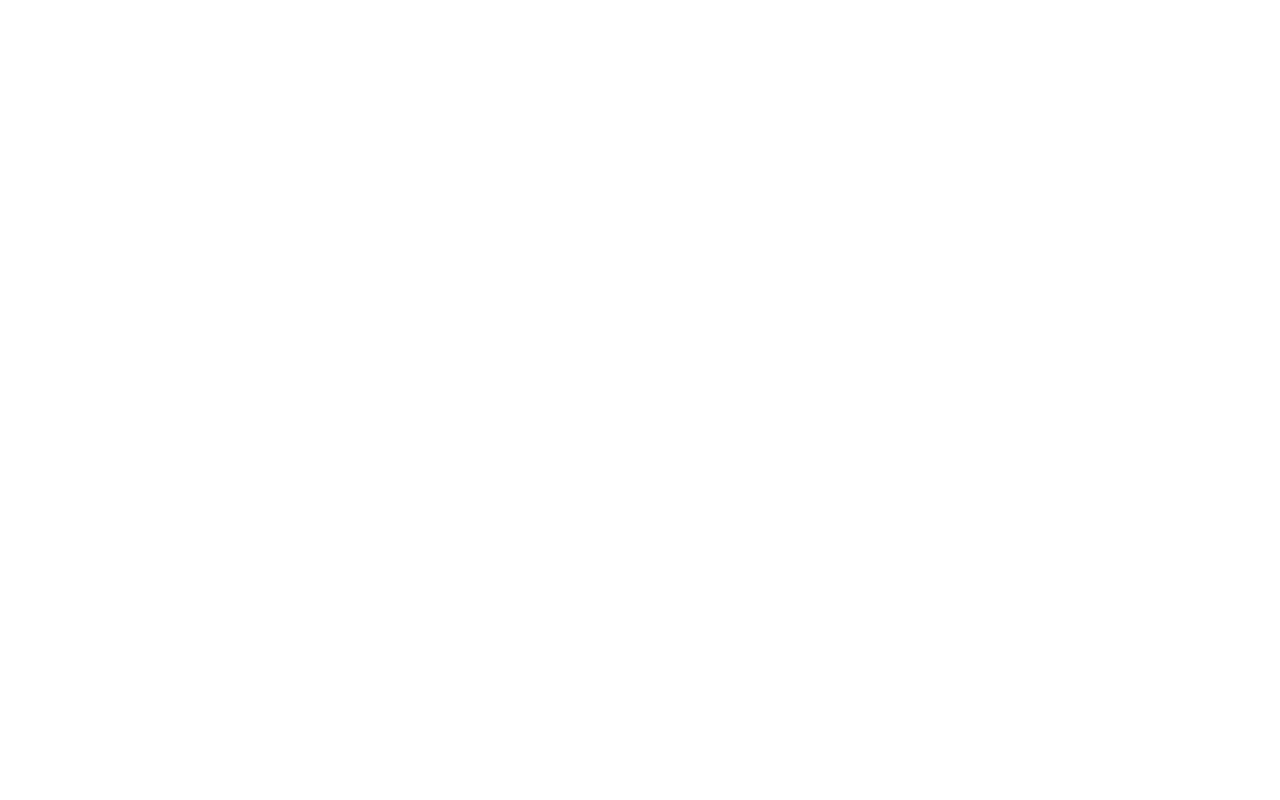
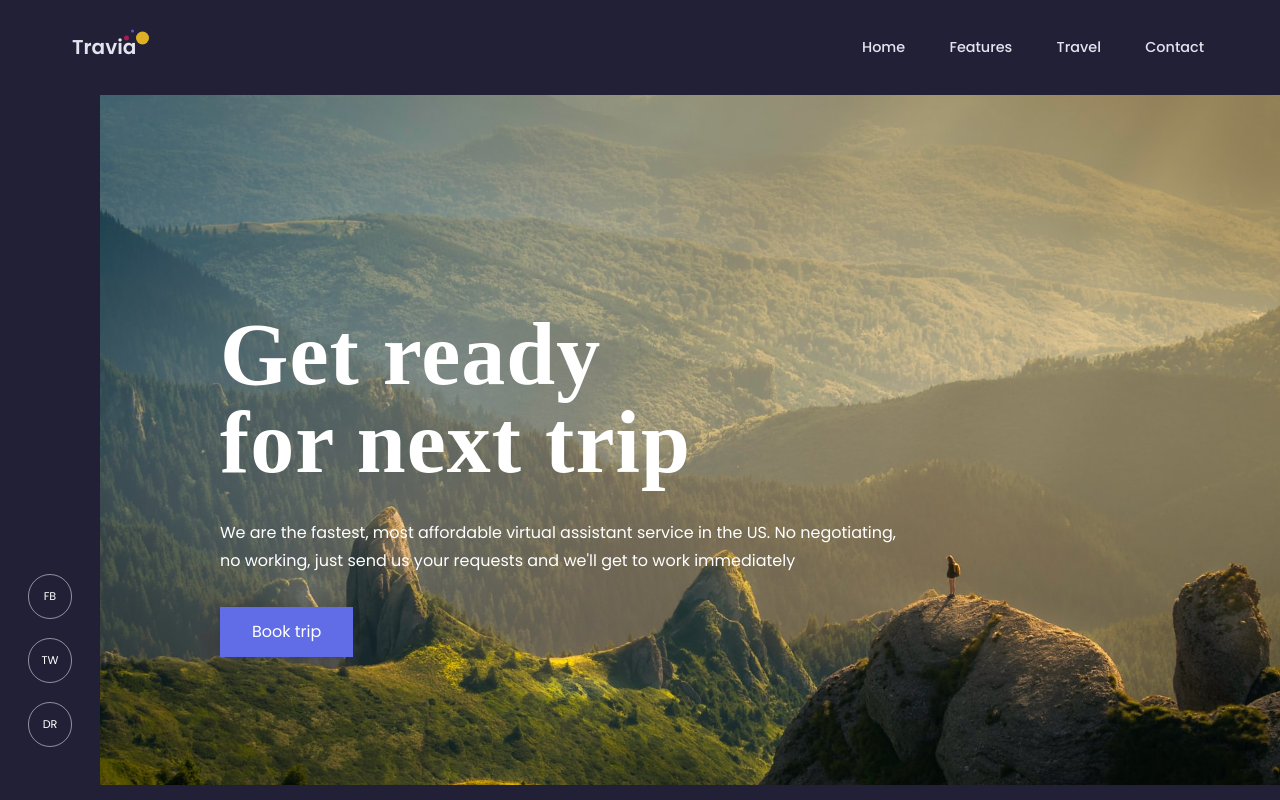
Before and after one commit to damien-hl/travia, a website built with Vite: page index.html in a window 1280 px wide. Built offline with nearby package versions, Linux system fonts and the light colour scheme; a web font is replaced by a local one.

Commit message:
Created header with responsive menu; Created responsive banner section

```diff
--- /dev/null
+++ b/assets/js/Menu.js
@@ -0,0 +1,57 @@
+export class Menu {
+
+  constructor() {
+    this.app = document.getElementById('app');
+    this.openButton = document.getElementById('nav-toggle-open');
+    this.closeButton = document.getElementById('nav-toggle-close');
+    this.navMenu = document.getElementById('nav-menu');
+    this.mobileMql = matchMedia('(max-width: 991.98px)');
+
+    this.setup();
+  }
+
+  setup() {
+    this.openButton.addEventListener('click', this.onClick.bind(this));
+    this.closeButton.addEventListener('click', this.onClick.bind(this));
+  }
+
+  addOffClick(event, callback) {
+    const offClick = e => {
+      if (e !== event) {
+        callback({ open: false });
+        this.mobileMql.removeEventListener('change', offClick);
+        document.removeEventListener('click', offClick);
+      }
+    }
+    this.mobileMql.addEventListener('change', offClick);
+    document.addEventListener('click', offClick);
+  }
+
+  onClick(event) {
+    const toggleMenu = ({ open = false }) => {
+      if (open) {
+        document.body.classList.add('no-scroll');
+        this.navMenu.setAttribute('aria-expanded', 'true');
+
+        setTimeout(() => {
+          this.app.classList.add('open');
+        }, 25);
+
+      } else {
+        this.app.classList.remove('open')
+
+        setTimeout(() => {
+          this.navMenu.setAttribute('aria-expanded', 'false');
+          document.body.classList.remove('no-scroll')
+        }, 500);
+
+      }
+    }
+
+    if (!this.app.classList.contains('open')) {
+      toggleMenu({ open: true })
+      this.addOffClick(event, toggleMenu);
+    }
+  }
+
+}
--- /dev/null
+++ b/assets/scss/base/_base.scss
@@ -0,0 +1,33 @@
+body {
+  font-family: $font-family-sans-serif;
+  background-color: $body-bg;
+  font-size: 16px;
+  color: $body-color;
+  box-sizing: border-box;
+}
+
+body.no-scroll {
+  overflow: hidden;
+}
+
+*, *::before, *::after {
+  box-sizing: inherit;
+}
+
+a {
+  text-decoration: inherit;
+  color: inherit;
+
+  &:focus {
+    outline: none;
+    border: initial;
+  }
+}
+
+button {
+  background-color: $primary;
+  border: none;
+  box-shadow: 0 0 20px rgba(0,0,0,0.20);
+  color: inherit;
+  cursor: pointer;
+}
--- /dev/null
+++ b/assets/scss/components/_banner.scss
@@ -0,0 +1,126 @@
+section.banner {
+  min-height: 690px;
+  height: 70vh;
+  display: flex;
+  background-image: url("../images/david-marcu-78A265wPiO4-unsplash.jpg");
+  background-size: cover;
+  background-repeat: no-repeat;
+
+  @media (min-width: 992px) {
+    background-position: left 100px center;
+  }
+
+  @media (min-width: 576px) and (max-width: 991.98px) {
+    background-position: left 75px center;
+  }
+
+  @media (max-width: 575.98px) {
+    flex-direction: column-reverse;
+    background-position: left 0% center;
+  }
+
+  .banner-social {
+    padding-bottom: 1.2rem;
+    align-self: flex-end;
+    flex: 0 0 100px;
+
+    @media (min-width: 576px) and (max-width: 991.98px) {
+      flex: 0 0 75px;
+    }
+
+    @media (max-width: 575.98px) {
+      padding: 1rem 0.5rem;
+      align-self: center;
+      flex: 0 0 auto;
+      display: flex;
+    }
+
+    .social-link {
+      margin: 1.2rem auto;
+      display: flex;
+      justify-content: center;
+      align-items: center;
+      width: 2.8rem;
+      height: 2.8rem;
+      border: 1px solid rgba(255, 255, 255, 0.5);
+      border-radius: 50%;
+      font-size: 0.7rem;
+      text-transform: uppercase;
+      line-height: 1;
+      transition: background-color 500ms ease, border-color 500ms ease;
+
+      &:focus {
+        background-color: darken($primary, 2.5);
+        border-color: $primary;
+      }
+
+      &:hover {
+        background-color: $primary;
+        border-color: $primary;
+      }
+
+      @media (max-width: 575.98px) {
+        margin: 0 0.5rem;
+      }
+    }
+  }
+
+  .banner-hero {
+    margin-top: auto;
+    padding: 0 0 8rem 120px;
+    flex: 1 1 auto;
+
+    @media (min-width: 576px) and (max-width: 991.98px) {
+      padding: 0 4rem 8rem;
+    }
+
+    @media (max-width: 575.98px) {
+      margin-top: 0;
+      padding: 0 1rem;
+      align-self: center;
+      display: flex;
+      flex-direction: column;
+      justify-content: center;
+    }
+
+    h1.title {
+      margin: 0 0 2rem;
+      max-width: 480px;
+      font-family: $font-family-serif;
+      font-size: 5.5rem;
+      line-height: 1;
+      letter-spacing: 1px;
+
+      @media (max-width: 575.98px) {
+        font-size: 4.5rem;
+      }
+    }
+
+    p.subtitle {
+      margin-bottom: 2rem;
+      max-width: 680px;
+      font-size: 1rem;
+      line-height: 1.75rem;
+
+      @media (max-width: 575.98px) {
+        font-size: 0.9rem;
+        line-height: 1.5rem;
+      }
+    }
+
+    button.cta {
+      padding: 1rem 2rem;
+      white-space: nowrap;
+      font-size: 1rem;
+      transition: background-color 200ms ease;
+
+      &:focus {
+        background-color: darken($primary, 2.5);
+      }
+
+      &:hover {
+        background-color: darken($primary, 5);
+      }
+    }
+  }
+}
--- /dev/null
+++ b/assets/scss/components/_header.scss
@@ -0,0 +1,253 @@
+#app {
+  &::before {
+    content: "";
+    display: none;
+    position: fixed;
+    top: 0;
+    bottom: 0;
+    right: 0;
+    left: 0;
+    z-index: -1;
+    background-color: black;
+    opacity: 0;
+    transition: opacity 500ms;
+
+    @media (max-width: 991.98px) {
+     display: block;
+    }
+  }
+
+  &.open {
+    &::before {
+      z-index: 1950;
+      opacity: 0.25;
+    }
+
+    nav.nav-menu {
+      transform: translate3d(0, 0, 0);
+    }
+  }
+}
+
+header.app-header {
+  margin: 0 auto;
+  padding: 1.25rem 1rem;
+  max-width: 1200px;
+  position: relative;
+  display: flex;
+  align-items: center;
+  justify-content: space-between;
+  color: #e4e4f0;
+
+  @media (min-width: 576px) and (max-width: 991.98px) {
+    padding: 0.75rem 1rem;
+  }
+
+  @media (max-width: 575.98px) {
+    padding: 0.5rem;
+  }
+
+  a.nav-brand {
+    .nav-brand-logo {
+      padding: 1rem;
+      display: inline-block;
+      position: relative;
+      font-size: 20px;
+      font-weight: 600;
+
+      .bubbles {
+        width: 13px;
+        height: 13px;
+        display: inline-block;
+        position: absolute;
+        top: calc(50% - 10px);
+        background-color: #deb026;
+        border-radius: 50%;
+        transform: translateY(-50%);
+
+        &::before {
+          content: "";
+          position: absolute;
+          top: 4px;
+          right: calc(100% + 7px);
+          width: 5px;
+          height: 5px;
+          background-color: #a61e4e;
+          border-radius: inherit;
+        }
+
+        &::after {
+          content: "";
+          position: absolute;
+          top: -2px;
+          right: calc(100% + 2px);
+          width: 3px;
+          height: 3px;
+          background-color: #5c54ca;
+          border-radius: inherit;
+        }
+      }
+    }
+  }
+
+  a.nav-toggle-open {
+    width: 48px;
+    height: 48px;
+    display: none;
+    position: relative;
+    opacity: 0.75;
+    transition: opacity 200ms ease;
+
+    @media (max-width: 991.98px) {
+      display: block;
+    }
+
+    &:hover {
+      opacity: 1;
+    }
+
+    .bars {
+      width: 32px;
+      height: 2px;
+      position: absolute;
+      top: calc(24px - 2px);
+      left: calc(32px - 24px);
+      background-color: #ffffff;
+
+      &::before,
+      &::after {
+        content: "";
+        width: 32px;
+        height: 2px;
+        position: absolute;
+        background-color: #ffffff;
+      }
+
+      &:before {
+        transform: translateY(12px);
+      }
+
+      &:after {
+        transform: translateY(-12px);
+      }
+    }
+  }
+
+  nav.nav-menu {
+
+    @media (min-width: 576px) and (max-width: 991.98px) {
+      padding: 0.75rem 1rem;
+    }
+
+    @media (max-width: 575.98px) {
+      padding: 0.5rem;
+    }
+
+    @media (max-width: 991.98px) {
+      width: 300px;
+      max-width: 100vw;
+      position: fixed;
+      top: 0;
+      bottom: 0;
+      right: 0;
+      z-index: 1950;
+      background-color: $primary;
+      box-shadow: 0 0 20px rgba(0, 0, 0, 0.25);
+      box-sizing: border-box;
+      transform: translate3d(300px, 0, 0);
+      transition: transform 500ms ease;
+
+      &[aria-expanded="false"] {
+        display: none;
+      }
+
+      &[aria-expanded="true"] {
+        display: block;
+      }
+    }
+
+    .nav-menu-header {
+      margin-bottom: 0.5rem;
+      display: flex;
+      justify-content: flex-end;
+
+      @media (min-width: 992px) {
+        display: none;
+      }
+
+      a.nav-toggle-close {
+        width: 48px;
+        height: 48px;
+        display: inline-block;
+        position: relative;
+        opacity: 0.75;
+        transition: opacity 200ms ease;
+
+        &:hover {
+          opacity: 1;
+        }
+
+        .bars {
+          width: 32px;
+          height: 2px;
+          position: absolute;
+          top: calc(24px - 2px);
+          left: calc(32px - 24px);
+          background-color: transparent;
+
+          &::before,
+          &::after {
+            content: "";
+            width: 32px;
+            height: 2px;
+            position: absolute;
+            background-color: #ffffff;
+          }
+
+          &:before {
+            transform: rotate(45deg);
+          }
+
+          &:after {
+            transform: rotate(-45deg);
+          }
+        }
+      }
+    }
+
+    a.nav-link {
+      transition: background-color 0.5s;
+
+      @media (min-width: 992px) {
+        margin: 0.5rem 0.25rem;
+        padding: 0.75rem 1rem;
+        font-size: 0.9rem;
+        font-weight: 500;
+
+        &:focus {
+          background-color: darken($primary, 2.5);
+          box-sizing: 0 0 20ps rgba(0,0,0,0.25);
+        }
+
+        &:hover {
+          background-color: $primary;
+        }
+      }
+
+      @media (max-width: 991.98px) {
+        margin-top: 1rem;
+        margin-bottom: 1rem;
+        padding: 1rem;
+        display: block;
+
+        &:focus {
+          background-color: darken($primary, 2.5);
+        }
+
+        &:hover {
+          background-color: darken($primary, 5);
+        }
+      }
+    }
+  }
+}
--- /dev/null
+++ b/assets/scss/main.scss
@@ -0,0 +1,6 @@
+@import "abstracts/variables";
+
+@import "base/base";
+
+@import "components/header";
+@import "components/banner";
--- a/index.html
+++ b/index.html
@@ -4,10 +4,60 @@
 <head>
   <meta charset="UTF-8" />
   <meta name="viewport" content="width=device-width, initial-scale=1.0" />
-  <title>Vite App</title>
+  <title>Travia - Get ready for next trip</title>
+  <meta name="description" content="We are the fastest, most affordable virtual assistant service in the US. No negotiating, no working, just send us your requests and we'll get to work immediately">
 </head>
 
 <body>
+  <div id="app">
+
+    <header class="app-header">
+      <a href="/" class="nav-brand">
+        <span class="nav-brand-logo">Travia
+          <i aria-hidden="true" class="bubbles"></i>
+        </span>
+      </a>
+      <a href="#" id="nav-toggle-open" aria-label="Open the navigation menu" class="nav-toggle-open">
+        <span aria-hidden="true" class="bars"></span>
+      </a>
+      <nav id="nav-menu" aria-expanded="false" class="nav-menu">
+        <div class="nav-menu-header">
+          <a href="#" id="nav-toggle-close" aria-label="Close the navigation menu" class="nav-toggle-close">
+            <span aria-hidden="true" class="bars"></span>
+          </a>
+        </div>
+        <a href="/" class="nav-link">Home</a>
+        <a href="/" class="nav-link">Features</a>
+        <a href="/" class="nav-link">Travel</a>
+        <a href="/" class="nav-link">Contact</a>
+      </nav>
+    </header> <!-- /header -->
+
+    <main class="app-main">
+
+      <section class="section banner">
+        <div class="banner-social">
+          <a href="/" class="social-link">fb</a>
+          <a href="/" class="social-link">tw</a>
+          <a href="/" class="social-link">dr</a>
+        </div>
+        <div class="banner-hero">
+          <h1 class="title">Get ready for next trip</h1>
+          <p class="subtitle">We are the fastest, most affordable virtual assistant service in the US. No
+            negotiating, no working, just send us
+            your requests and we'll get to work immediately</p>
+          <button class="cta">Book trip</button>
+        </div>
+      </section> <!-- /section -->
+
+    </main> <!-- /main -->
+
+    <footer class="app-footer"></footer> <!-- /footer -->
+
+  </div> <!-- /app -->
+
+
+
   <script type="module" src="/main.js"></script>
 </body>
 
--- a/main.js
+++ b/main.js
@@ -0,0 +1,20 @@
+// Fonts
+import '@fontsource/buenard/400.css'
+import '@fontsource/buenard/700.css'
+import '@fontsource/poppins/400.css'
+import '@fontsource/poppins/500.css'
+import '@fontsource/poppins/600.css'
+import '@fontsource/poppins/700.css'
+
+// Styles
+import 'normalize.css'
+import './assets/scss/main.scss'
+
+// JavaScript
+import { Menu } from './assets/js/Menu'
+
+document.addEventListener('DOMContentLoaded', () => {
+
+  new Menu();
+
+});
```
Also changed, not shown: assets/scss/abstracts/_variables.scss (added, +7 -0 lines), package.json (+7 -1 lines), README.md, assets/images/david-marcu-78A265wPiO4-unsplash.jpg (added), 1 other file.
